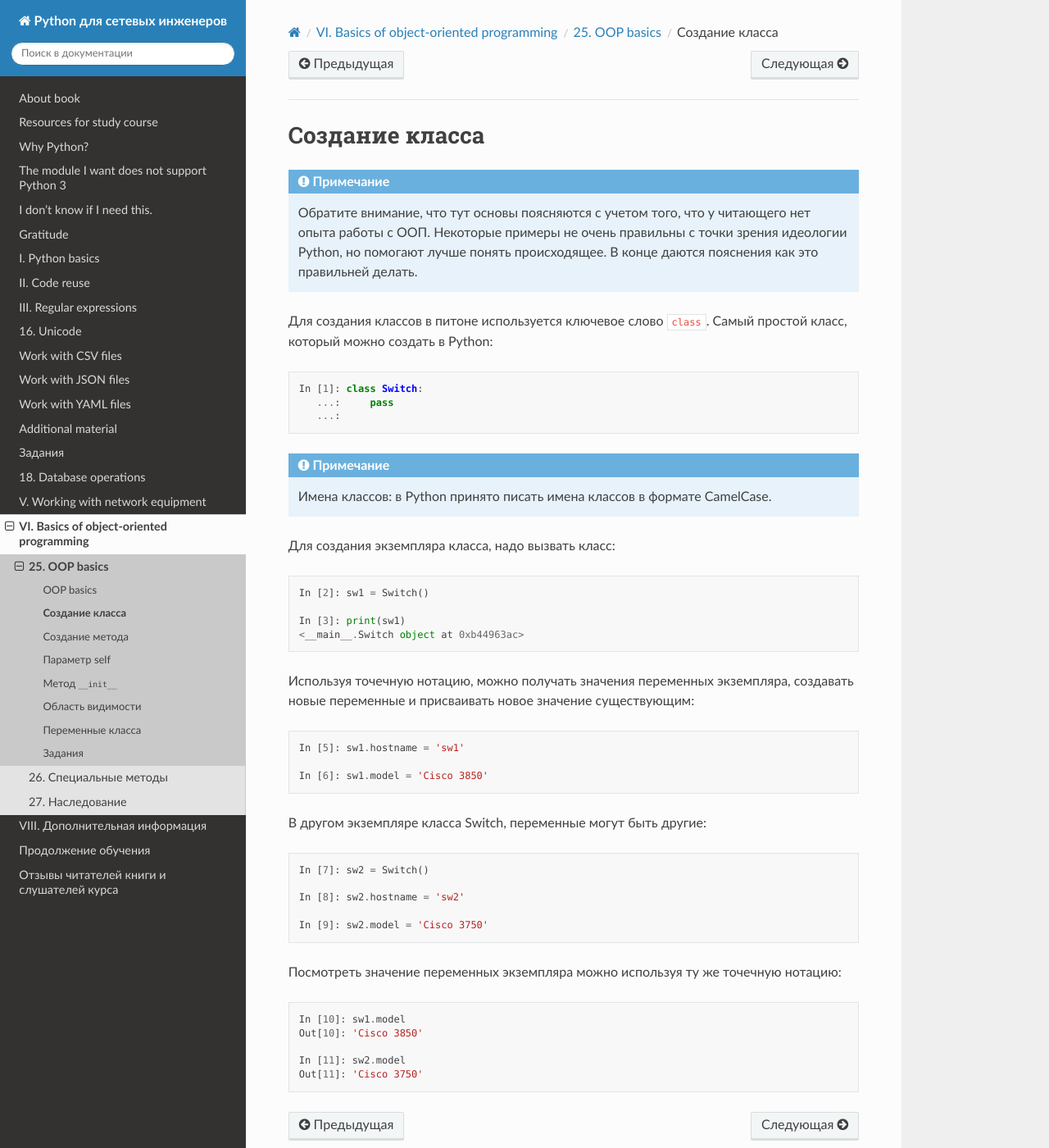
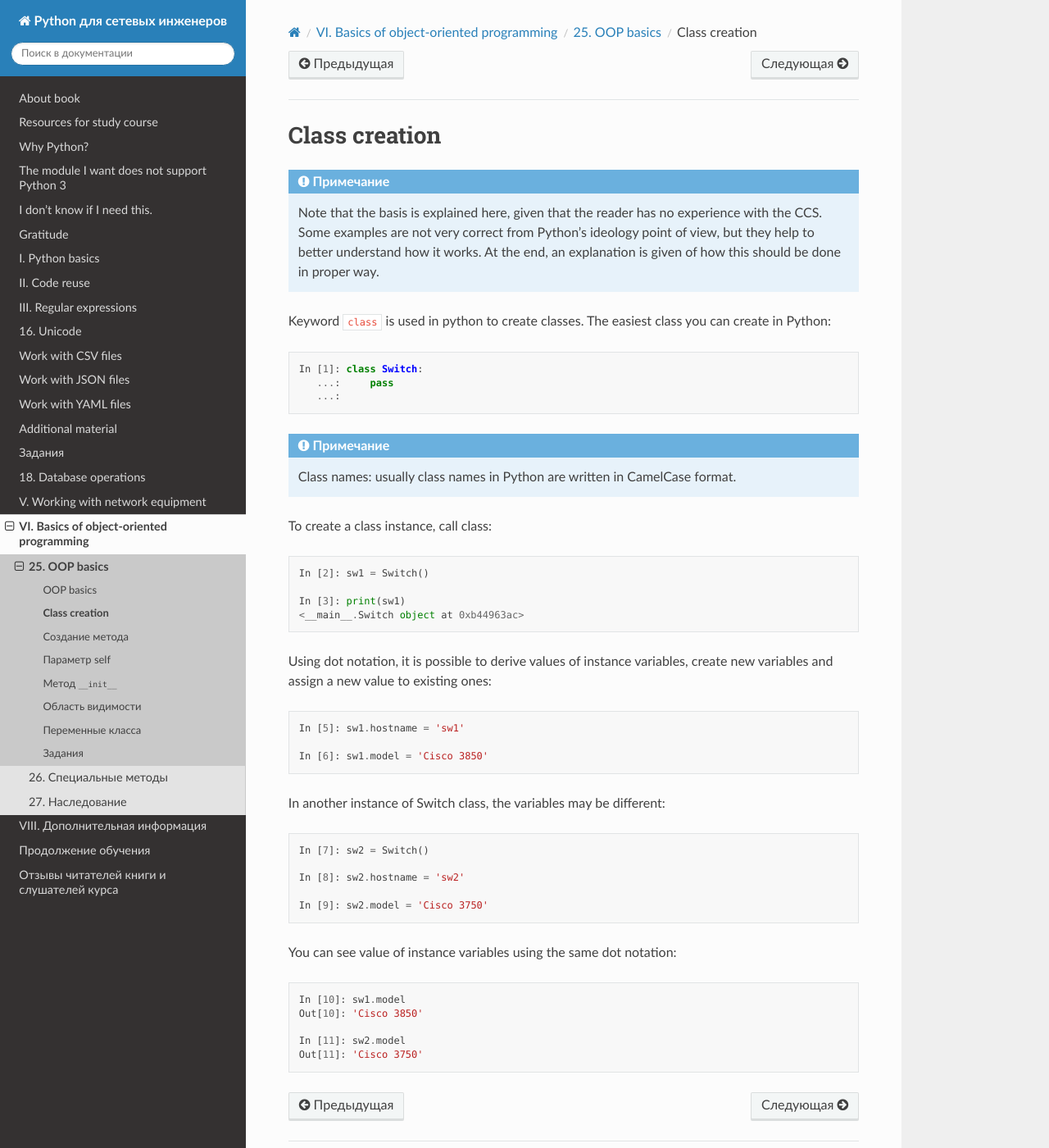
Before and after one commit to Aidar5/nattoeng, a Sphinx documentation site: the page built from docs/source/book/23_oop_basics/create_class.rst, in a window 1280 px wide and 1400 px high. Shown: the whole window at 82% size. Built offline with Sphinx 7.4.7 and the Read the Docs theme 2.0.0, drawn with Linux system fonts in a browser that asks for light colours; pages that are not in the unit, such as notebooks, are missing from menus.

Commit message:
Update create_class.rst

```diff
--- a/docs/source/book/23_oop_basics/create_class.rst
+++ b/docs/source/book/23_oop_basics/create_class.rst
@@ -1,15 +1,11 @@
-Создание класса
+Class creation
 ---------------
 
 .. note::
 
-    Обратите внимание, что тут основы поясняются с учетом того, что у
-    читающего нет опыта работы с ООП. Некоторые примеры не очень
-    правильны с точки зрения идеологии Python, но помогают лучше понять
-    происходящее. В конце даются пояснения как это правильней делать.
+    Note that the basis is explained here, given that the reader has no experience with the CCS. Some examples are not very correct from Python’s ideology point of view, but they help to better understand how it works. At the end, an explanation is given of how this should be done in proper way.
 
-Для создания классов в питоне используется ключевое слово ``class``.
-Самый простой класс, который можно создать в Python:
+Keyword ``class`` is used in python to create classes. The easiest class you can create in Python:
 
 .. code:: python
 
@@ -19,10 +15,9 @@
 
 .. note::
 
-    Имена классов: в Python принято писать имена классов в формате
-    CamelCase.
+    Class names: usually class names in Python are written in CamelCase format.
 
-Для создания экземпляра класса, надо вызвать класс:
+To create a class instance, call class:
 
 .. code:: python
 
@@ -31,9 +26,7 @@
     In [3]: print(sw1)
     <__main__.Switch object at 0xb44963ac>
 
-Используя точечную нотацию, можно получать значения переменных
-экземпляра, создавать новые переменные и присваивать новое значение
-существующим:
+Using dot notation, it is possible to derive values of instance variables, create new variables and assign a new value to existing ones:
 
 .. code:: python
 
@@ -41,7 +34,7 @@
 
     In [6]: sw1.model = 'Cisco 3850'
 
-В другом экземпляре класса Switch, переменные могут быть другие:
+In another instance of Switch class, the variables may be different:
 
 .. code:: python
 
@@ -51,8 +44,7 @@
 
     In [9]: sw2.model = 'Cisco 3750'
 
-Посмотреть значение переменных экземпляра можно используя ту же точечную
-нотацию:
+You can see value of instance variables using the same dot notation:
 
 .. code:: python
 
```
